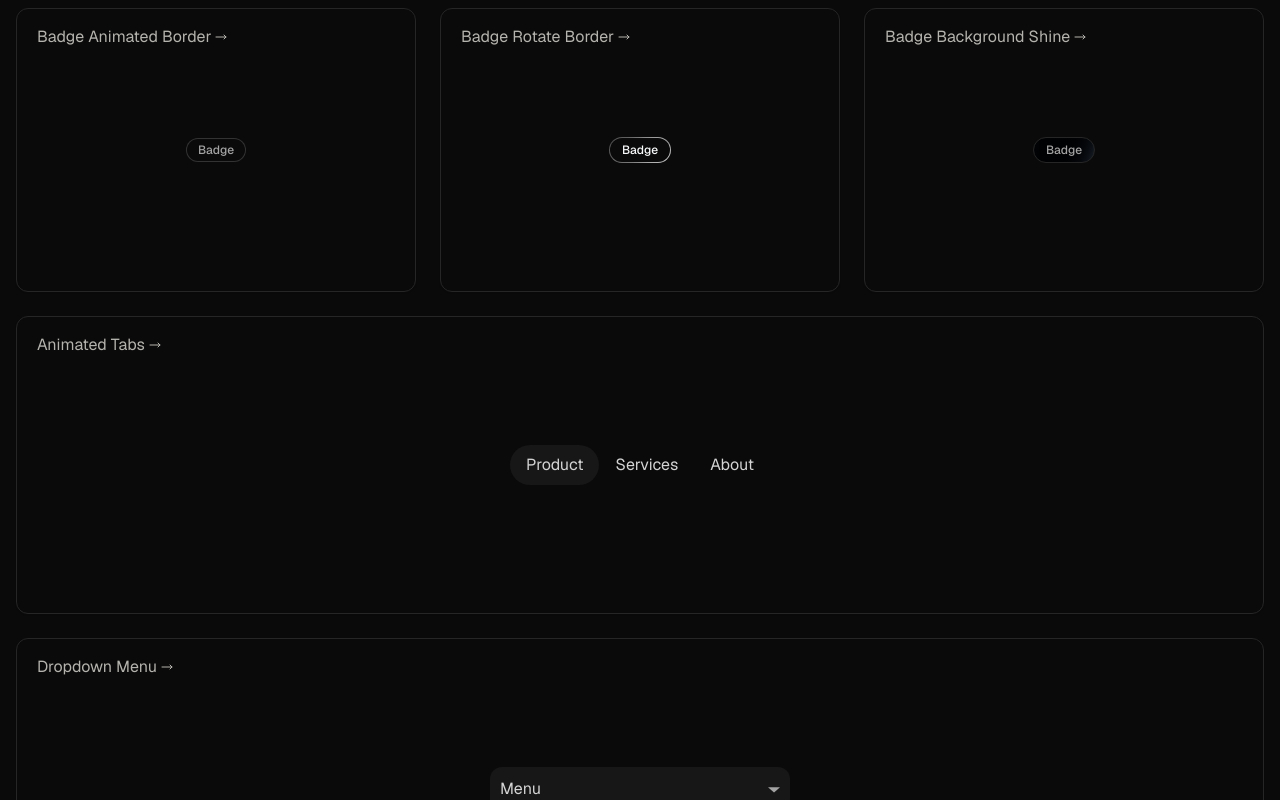
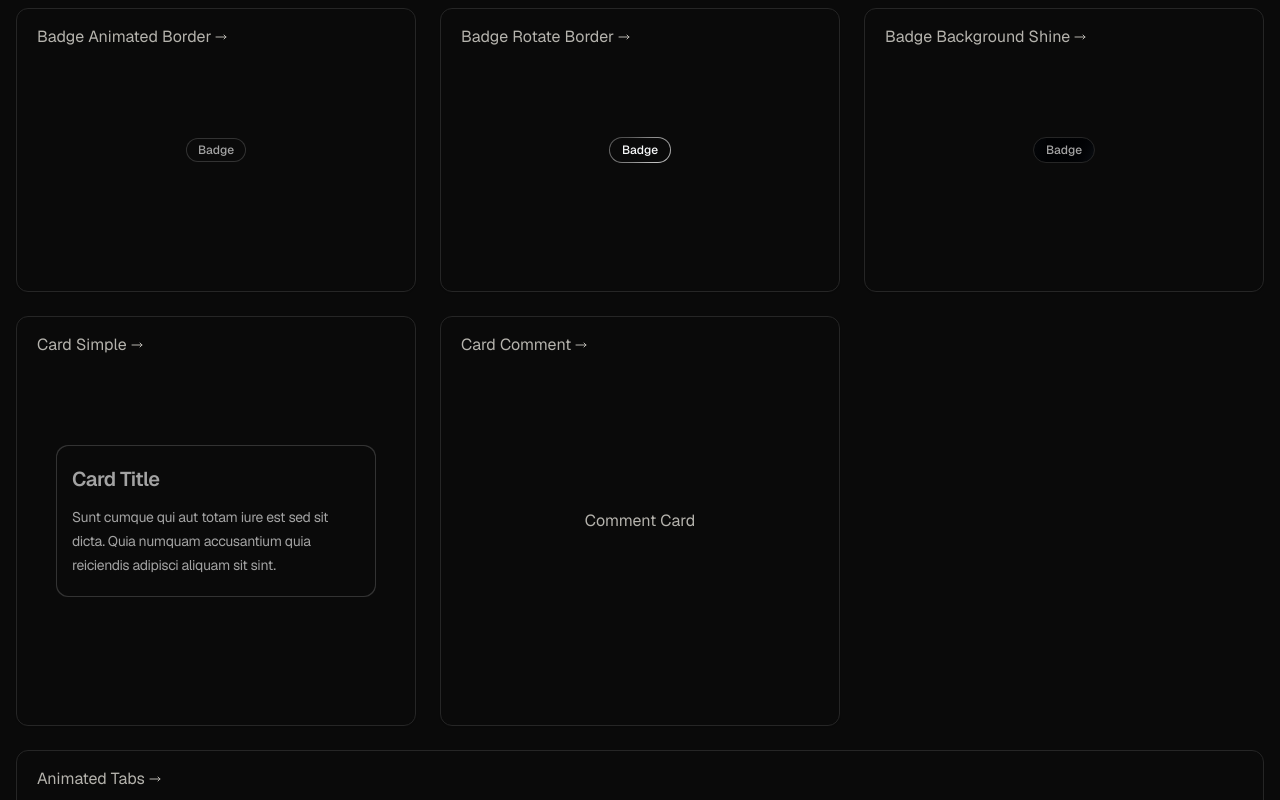
Before and after one commit to guhrodrrigues/luxe, a Next.js app: page / in a window 1280 px wide. Shown: the part 1260-2060 px from the top of the page. Built offline with nearby package versions, Linux system fonts and the light colour scheme.

Commit message:
feat(component): card simple

```diff
--- /dev/null
+++ b/src/components/ui/cards/CardComment.tsx
@@ -0,0 +1,7 @@
+export function CardComment() {
+    return (
+      <div>
+        <h1>Comment Card</h1>
+      </div>
+    );
+  }
--- /dev/null
+++ b/src/components/ui/cards/CardSimple.tsx
@@ -0,0 +1,20 @@
+export function CardSimple() {
+  return (
+    <div className="w-80">
+      <div className="group relative grid overflow-hidden rounded-xl px-4 py-5 shadow-[0_1000px_0_0_hsl(0_0%_20%)_inset] transition-colors duration-200">
+        <span>
+          <span className="spark mask-gradient animate-flip before:animate-rotate absolute inset-0 h-[100%] w-[100%] overflow-hidden rounded-xl [mask:linear-gradient(white,_transparent_50%)] before:absolute before:aspect-square before:w-[200%] before:rotate-[-90deg] before:bg-[conic-gradient(from_0deg,transparent_0_340deg,white_360deg)] before:content-[''] before:[inset:0_auto_auto_50%] before:[translate:-50%_-15%]" />
+        </span>
+        <span className="backdrop absolute inset-px rounded-[12px] bg-neutral-950 transition-colors duration-200 group-hover:bg-neutral-900" />
+        <div className="flex flex-col gap-3 z-10 text-neutral-400">
+          <h3 className="text-xl font-semibold tracking-tight select-none">
+            Card Title
+          </h3>
+          <p className="text-sm tracking-tight leading-6 select-none">
+            Sunt cumque qui aut totam iure est sed sit dicta. Quia numquam accusantium quia reiciendis adipisci aliquam sit sint.
+          </p>
+        </div>
+      </div>
+    </div>
+  );
+}
--- /dev/null
+++ b/src/components/ui/cards/index.ts
@@ -0,0 +1,2 @@
+export * from "./CardSimple";
+export * from "./CardComment";
--- a/src/data/components.tsx
+++ b/src/data/components.tsx
@@ -12,6 +12,8 @@ import {
   BadgeRotateBorder,
   BadgeBackgroundShine,
 } from "@/components/ui/badges";
+
+import { CardSimple, CardComment } from "@/components/ui/cards";
 
 import { AnimatedTabs } from "@/components/ui/tabs";
 import { DropdownMenu } from "@/components/ui/dropdown";
@@ -157,6 +159,18 @@ export const COMPONENTS = [
     twConfig: TWCONFIG["shine"],
   },
   {
+    name: "Card Simple",
+    slug: "card-simple",
+    component: <CardSimple />,
+    type: "cards",
+  },
+  {
+    name: "Card Comment",
+    slug: "card-comment",
+    component: <CardComment />,
+    type: "cards",
+  },
+  {
     name: "Animated Tabs",
     slug: "animated-tabs",
     component: <AnimatedTabs />,
```
